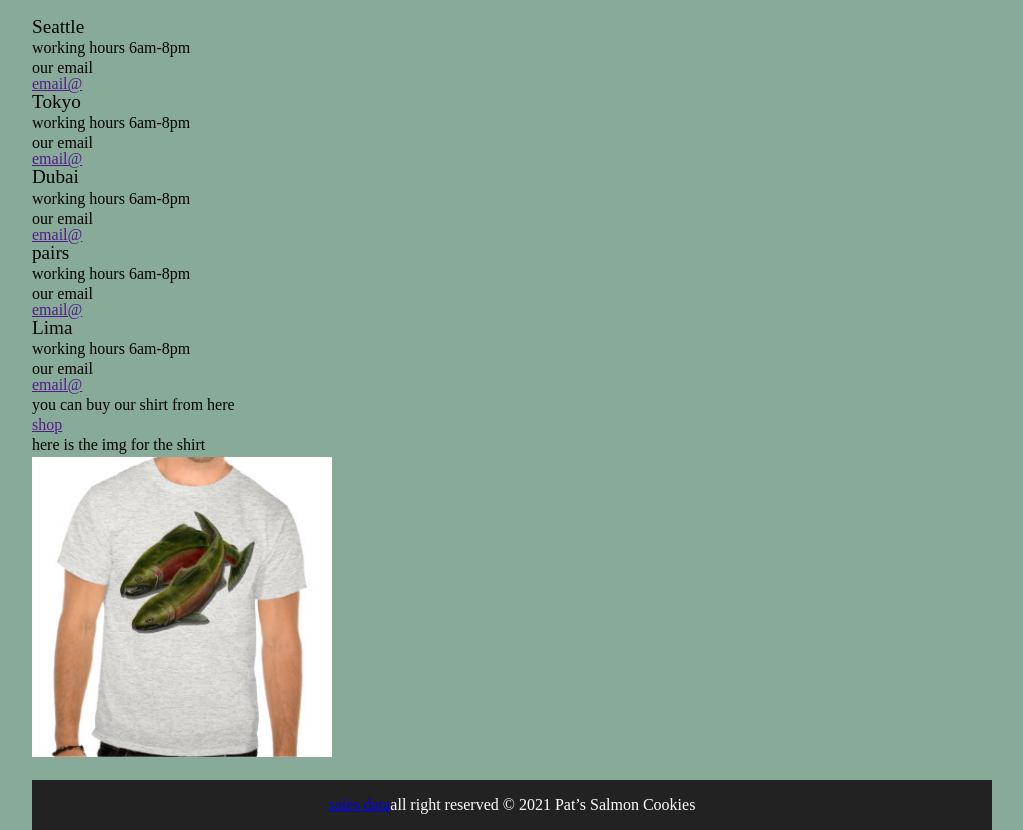
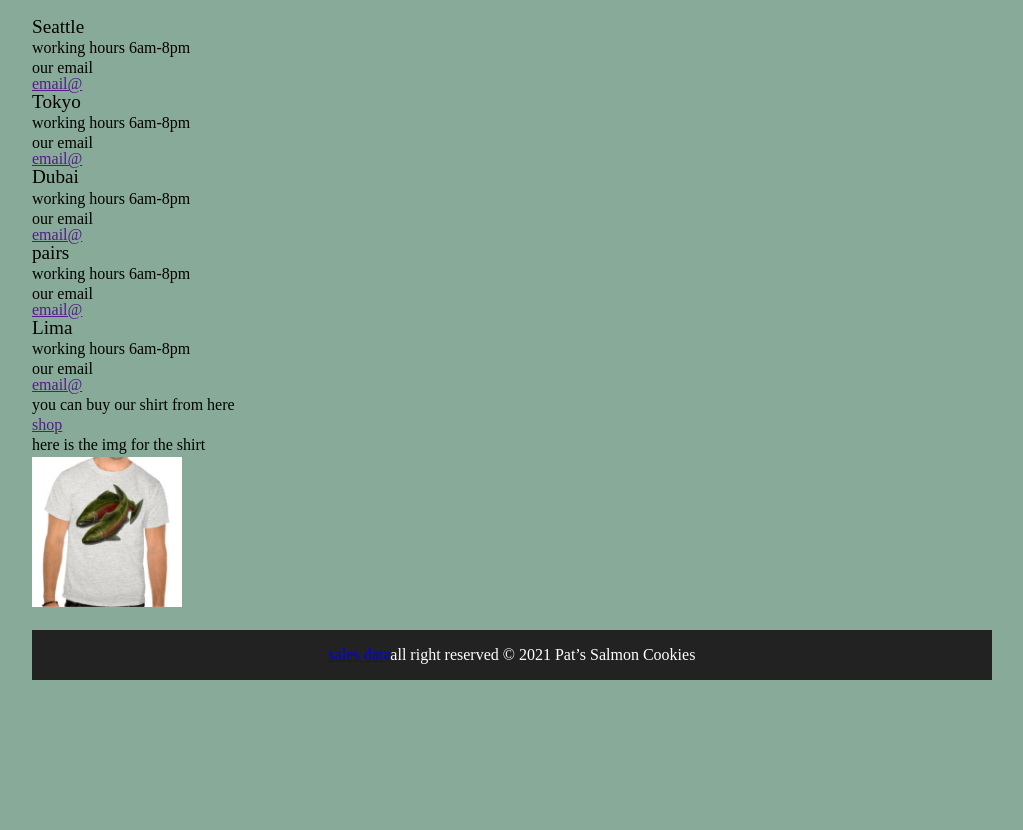
Before and after one commit to mohammadsilwadi/cookie-stand, a plain HTML site: page index.html in a window 1280 px wide. Shown: the part 103-933 px from the top of the page, without its empty margins (128-1151 px from the left). After the commit the page ends 800 px from the top, so only its background shows below. Drawn offline with Linux system fonts and the light colour scheme.

Commit message:
width img

```diff
--- a/css/ style.css
+++ b/css/ style.css
@@ -9,7 +9,7 @@
 
 body {
   display: grid;
-  grid-template-rows: 100px 3fr 50px;
+  grid-template-rows: 100px 1fr 50px;
   gap: 20px;
   width: 960px;
   margin: 0 auto;
@@ -33,7 +33,7 @@ header img {
   width:300px;
 }
 main img {
-  width:300px;
+  width:150px;
 }
 
 p {
```
